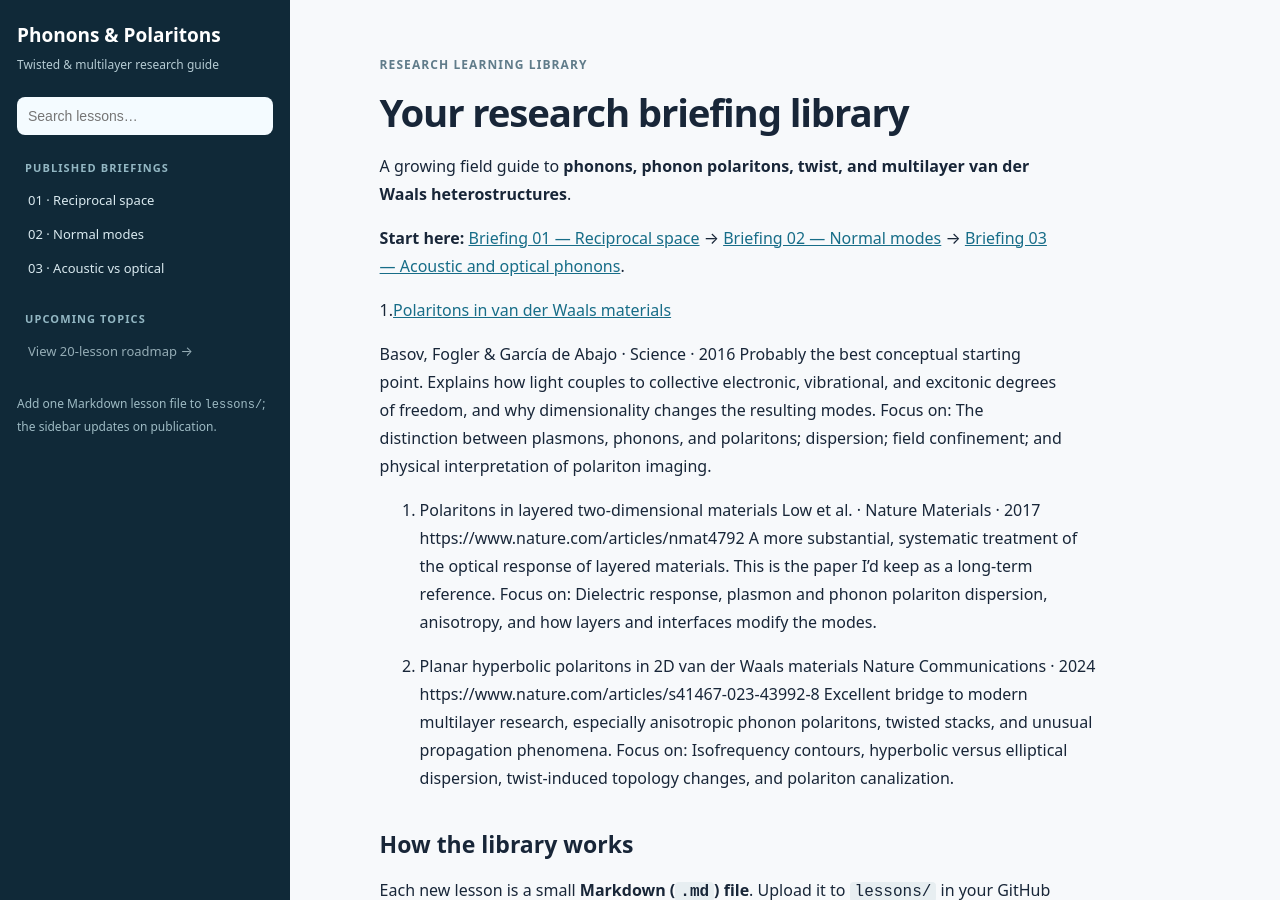
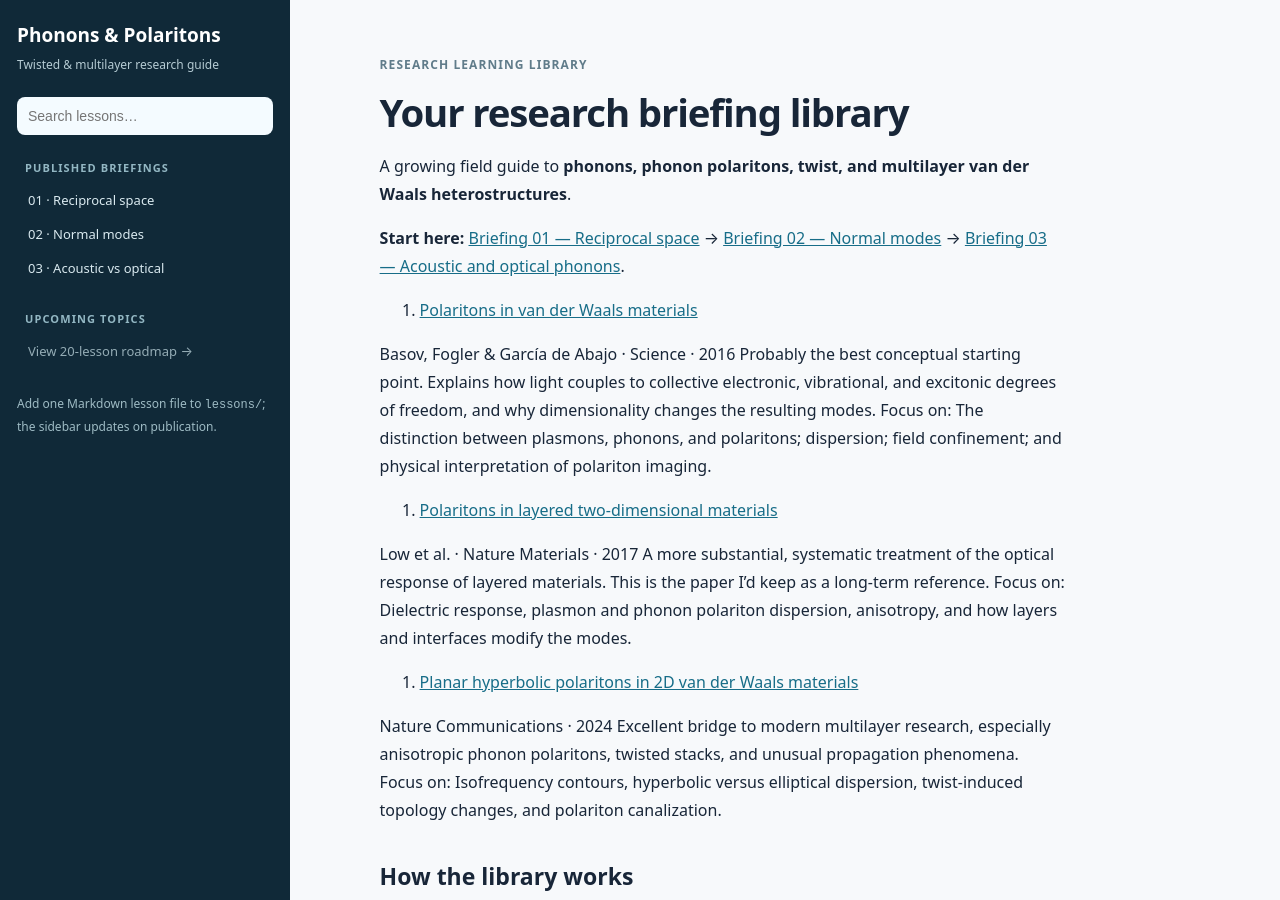
Before and after one commit to NasimMirzajani/phonon-guide, a Jekyll site: the page built from index.md, in a window 1280 px wide and 900 px high. Built offline with Jekyll 4.4.1, drawn with Linux system fonts in a browser that asks for light colours; part of the change alters nothing that is shown.

Commit message:
Fix links and formatting in index.md
Updated references with proper links and formatting.

```diff
--- a/index.md
+++ b/index.md
@@ -8,21 +8,21 @@ A growing field guide to **phonons, phonon polaritons, twist, and multilayer van
 **Start here:** [Briefing 01 — Reciprocal space]({{ '/lessons/01-reciprocal-space/' | relative_url }}) → [Briefing 02 — Normal modes]({{ '/lessons/02-normal-modes/' | relative_url }}) → [Briefing 03 — Acoustic and optical phonons]({{ '/lessons/03-acoustic-optical/' | relative_url }}).
 
 
-1.<a href="https://fogler.physics.ucsd.edu/bib/Basov2016PIV.pdf">Polaritons in van der Waals materials</a>
+1. <a href="https://fogler.physics.ucsd.edu/bib/Basov2016PIV.pdf">Polaritons in van der Waals materials</a>
 
 Basov, Fogler & García de Abajo · Science · 2016
 Probably the best conceptual starting point. Explains how light couples to collective electronic, vibrational, and excitonic degrees of freedom, and why dimensionality changes the resulting modes.
 Focus on: The distinction between plasmons, phonons, and polaritons; dispersion; field confinement; and physical interpretation of polariton imaging.
 
-3. Polaritons in layered two-dimensional materials
+3. <a href="https://www.nature.com/articles/nmat4792">Polaritons in layered two-dimensional materials</a>
+
 Low et al. · Nature Materials · 2017
-https://www.nature.com/articles/nmat4792
 A more substantial, systematic treatment of the optical response of layered materials. This is the paper I'd keep as a long-term reference.
 Focus on: Dielectric response, plasmon and phonon polariton dispersion, anisotropy, and how layers and interfaces modify the modes.
 
-5. Planar hyperbolic polaritons in 2D van der Waals materials
+5. <a href="https://www.nature.com/articles/s41467-023-43992-8">Planar hyperbolic polaritons in 2D van der Waals materials</a>
+
 Nature Communications · 2024
-https://www.nature.com/articles/s41467-023-43992-8
 Excellent bridge to modern multilayer research, especially anisotropic phonon polaritons, twisted stacks, and unusual propagation phenomena.
 Focus on: Isofrequency contours, hyperbolic versus elliptical dispersion, twist-induced topology changes, and polariton canalization.
 
```
